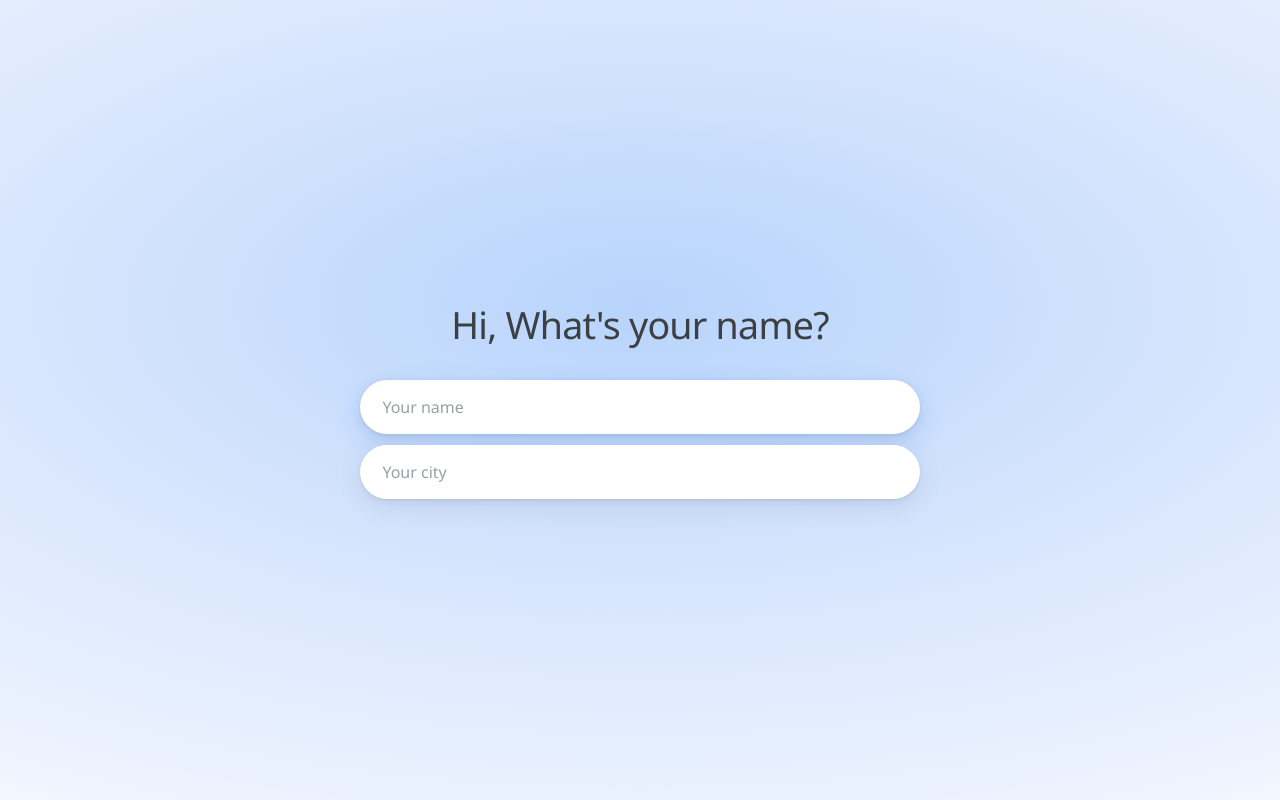
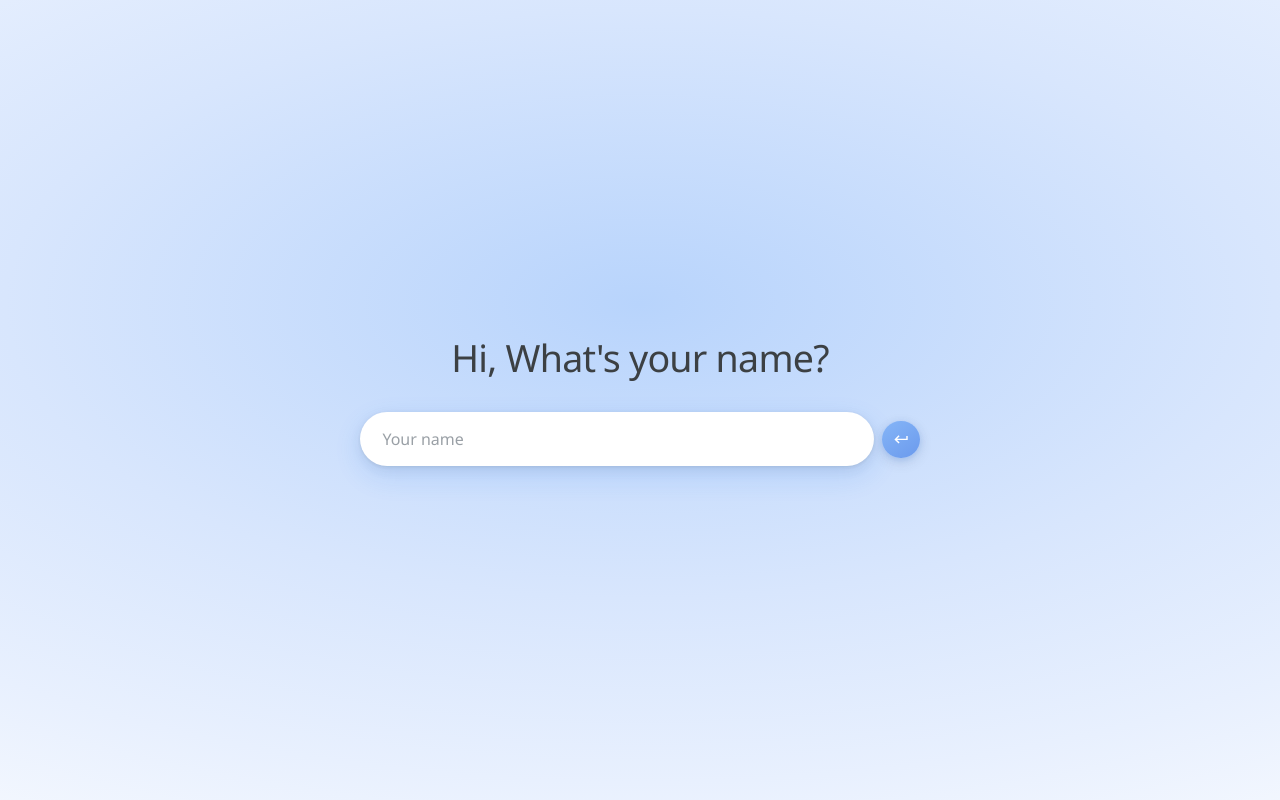
Before and after one commit to ethanmltth-web/Bluely, a PHP site: page /app.php in a window 1280 px wide. Run offline with PHP 8.4, Linux system fonts and the light colour scheme.

Commit message:
Add files via upload

```diff
--- a/app.php
+++ b/app.php
@@ -219,15 +219,6 @@ $emailRaw = 'guest';
              role="tabpanel"
              aria-label="Customisation panel" hidden>
       <h2 class="section-title">Customisation</h2>
-      <div class="customisation-card customisation-location-card">
-        <h3 class="customisation-title">Your city</h3>
-        <p class="customisation-hint">Local time in the header uses your city’s timezone.</p>
-        <form class="customisation-city-form" id="city-form">
-          <input type="text" class="add-link-input" id="city-input" placeholder="e.g. London, Tokyo" maxlength="80" autocomplete="address-level2" aria-label="Your city">
-          <button type="submit" class="add-link-btn">Save city</button>
-        </form>
-        <p class="customisation-city-status" id="city-form-status" hidden></p>
-      </div>
       <div class="customisation-card">
         <h3 class="customisation-title">Styles</h3>
         <div class="customisation-style-list">
@@ -251,10 +242,14 @@ $emailRaw = 'guest';
       <h1 class="welcome-screen-greeting" id="welcome-screen-greeting">Hi, What's your name?</h1>
       <form class="welcome-screen-form" id="welcome-screen-form">
         <div class="welcome-screen-input-wrap">
-          <input type="text" class="welcome-screen-input" id="welcome-screen-input" placeholder="Your name" maxlength="30" autocomplete="name" aria-label="Your name">
-        </div>
-        <div class="welcome-screen-input-wrap">
-          <input type="text" class="welcome-screen-input" id="welcome-city-input" placeholder="Your city" maxlength="80" autocomplete="address-level2" aria-label="Your city">
+          <div class="welcome-screen-field">
+            <input type="text" class="welcome-screen-input" id="welcome-screen-input" placeholder="Your name" maxlength="30" autocomplete="name" aria-label="Your name">
+            <button type="submit" class="welcome-screen-enter-btn" id="welcome-screen-enter-btn" aria-label="Enter">
+              <svg class="welcome-screen-enter-icon" viewBox="0 0 24 24" width="18" height="18" aria-hidden="true">
+                <path fill="currentColor" d="M19 7v4H5.83l3.58-3.59L8 6l-6 6 6 6 1.41-1.41L5.83 13H21V7h-2z"/>
+              </svg>
+            </button>
+          </div>
         </div>
       </form>
     </div>
@@ -362,12 +357,7 @@ $emailRaw = 'guest';
       var cityLabelEl = document.getElementById('app-city-label');
       var localClockSepEl = document.getElementById('app-local-clock-sep');
       var localTimeEl = document.getElementById('app-local-time');
-      var welcomeCityInput = document.getElementById('welcome-city-input');
-      var cityForm = document.getElementById('city-form');
-      var cityInput = document.getElementById('city-input');
-      var cityFormStatus = document.getElementById('city-form-status');
       var localClockTimer = null;
-      var cityResolveRequestId = 0;
       var welcomeScreen = document.getElementById('welcome-screen');
       var welcomeGreeting = document.getElementById('welcome-screen-greeting');
       var welcomeForm = document.getElementById('welcome-screen-form');
@@ -709,15 +699,6 @@ $emailRaw = 'guest';
         }
       }
 
-      function setUserCity(city) {
-        try {
-          localStorage.setItem(CITY_STORAGE_KEY, (city || '').trim());
-        } catch (e) {}
-        if (cityInput) cityInput.value = getUserCity();
-        if (welcomeCityInput) welcomeCityInput.value = getUserCity();
-        renderLocalClock();
-      }
-
       function getUserTimezone() {
         try {
           var stored = (localStorage.getItem(TIMEZONE_STORAGE_KEY) || '').trim();
@@ -802,80 +783,10 @@ $emailRaw = 'guest';
         localClockTimer = setInterval(renderLocalClock, 1000);
       }
 
-      function setCityFormStatus(message, isError) {
-        if (!cityFormStatus) return;
-        if (!message) {
-          cityFormStatus.hidden = true;
-          cityFormStatus.textContent = '';
-          cityFormStatus.classList.remove('is-error');
-          return;
-        }
-        cityFormStatus.hidden = false;
-        cityFormStatus.textContent = message;
-        cityFormStatus.classList.toggle('is-error', !!isError);
-      }
-
-      function resolveCityTimezone(city, callback) {
-        var query = (city || '').trim();
-        if (!query) {
-          callback(new Error('Enter a city name.'));
-          return;
-        }
-        var requestId = ++cityResolveRequestId;
-        var url = 'https://geocoding-api.open-meteo.com/v1/search?name=' + encodeURIComponent(query) + '&count=1&language=en&format=json';
-        fetch(url)
-          .then(function (res) {
-            if (!res.ok) throw new Error('Could not look up that city.');
-            return res.json();
-          })
-          .then(function (data) {
-            if (requestId !== cityResolveRequestId) return;
-            var hit = data && data.results && data.results[0];
-            if (!hit || !hit.timezone) {
-              callback(new Error('City not found. Try a nearby major city.'));
-              return;
-            }
-            callback(null, {
-              city: hit.name || query,
-              timezone: hit.timezone,
-              country: hit.country || ''
-            });
-          })
-          .catch(function (err) {
-            if (requestId !== cityResolveRequestId) return;
-            callback(err || new Error('Could not look up that city.'));
-          });
-      }
-
-      function saveUserCity(city, options) {
-        var opts = options || {};
-        var query = (city || '').trim();
-        if (!query) {
-          setUserCity('');
-          setUserTimezone(getBrowserTimezone());
-          setCityFormStatus('');
-          return;
-        }
-        if (!opts.silent) setCityFormStatus('Looking up timezone…', false);
-        resolveCityTimezone(query, function (err, result) {
-          if (err) {
-            if (!opts.silent) setCityFormStatus(err.message || 'Could not save city.', true);
-            return;
-          }
-          setUserCity(result.city);
-          setUserTimezone(result.timezone);
-          var status = 'Time set for ' + result.city;
-          if (result.country) status += ', ' + result.country;
-          status += '.';
-          if (!opts.silent) setCityFormStatus(status, false);
-        });
-      }
-
       function setWelcomeAskMode() {
         if (welcomeGreeting) welcomeGreeting.textContent = "Hi, What's your name?";
         if (welcomeForm) welcomeForm.hidden = false;
         if (welcomeInput) welcomeInput.value = getDisplayName();
-        if (welcomeCityInput) welcomeCityInput.value = getUserCity();
       }
 
       function setWelcomeBackMode(name) {
@@ -1055,13 +966,6 @@ $emailRaw = 'guest';
       }
 
       if (nameBtn) nameBtn.addEventListener('click', function () { openNamePrompt(true); });
-      if (cityForm && cityInput) {
-        cityInput.value = getUserCity();
-        cityForm.addEventListener('submit', function (e) {
-          e.preventDefault();
-          saveUserCity(cityInput.value, { silent: false });
-        });
-      }
       if (welcomeScreen) {
         welcomeScreen.addEventListener('click', function () {
           if (welcomeSequenceActive) return;
@@ -1077,10 +981,6 @@ $emailRaw = 'guest';
           if (!next) return;
           var wasAskingName = welcomeForm && !welcomeForm.hidden;
           setDisplayName(next);
-          if (welcomeCityInput) {
-            var cityNext = (welcomeCityInput.value || '').trim();
-            if (cityNext) saveUserCity(cityNext, { silent: true });
-          }
           if (wasAskingName && !welcomeIsEditMode) {
             runNiceToMeetYouSequence(next);
           } else {
@@ -1089,6 +989,15 @@ $emailRaw = 'guest';
         });
         welcomeForm.addEventListener('click', function (e) {
           e.stopPropagation();
+        });
+        welcomeInput.addEventListener('keydown', function (e) {
+          if (e.key !== 'Enter') return;
+          e.preventDefault();
+          if (typeof welcomeForm.requestSubmit === 'function') {
+            welcomeForm.requestSubmit();
+          } else {
+            welcomeForm.dispatchEvent(new Event('submit', { cancelable: true, bubbles: true }));
+          }
         });
       }
 
--- a/styles.css
+++ b/styles.css
@@ -667,8 +667,16 @@ body.welcome-screen-active:not(.welcome-screen-revealing-app) .page-transition {
   width: 100%;
 }
 
+.welcome-screen-field {
+  display: flex;
+  align-items: center;
+  gap: 0.55rem;
+  width: min(100%, 560px);
+}
+
 .welcome-screen-input {
-  width: min(100%, 560px);
+  flex: 1;
+  min-width: 0;
   margin: 0;
   padding: 1rem 1.4rem;
   border: none;
@@ -690,11 +698,50 @@ body.welcome-screen-active:not(.welcome-screen-revealing-app) .page-transition {
   color: #9aa0a6;
 }
 
-.welcome-screen-input:focus {
+.welcome-screen-field:focus-within .welcome-screen-input {
   box-shadow:
     0 1px 3px rgba(60, 64, 67, 0.1),
     0 4px 12px rgba(60, 64, 67, 0.08),
     0 10px 28px rgba(26, 115, 232, 0.14);
+}
+
+.welcome-screen-enter-btn {
+  flex-shrink: 0;
+  width: 2.35rem;
+  height: 2.35rem;
+  margin: 0;
+  padding: 0;
+  border: none;
+  border-radius: 50%;
+  display: inline-flex;
+  align-items: center;
+  justify-content: center;
+  background: linear-gradient(145deg, var(--tidal-accent), var(--tidal-accent-deep));
+  color: #fff;
+  cursor: pointer;
+  box-shadow:
+    0 2px 6px rgba(107, 154, 237, 0.35),
+    0 4px 14px rgba(60, 64, 67, 0.12);
+  transition: transform 0.18s ease, filter 0.18s ease, box-shadow 0.18s ease;
+}
+
+.welcome-screen-enter-icon {
+  display: block;
+  width: 1.05rem;
+  height: 1.05rem;
+}
+
+.welcome-screen-enter-btn:hover {
+  filter: brightness(1.06);
+  transform: scale(1.04);
+  box-shadow:
+    0 3px 10px rgba(107, 154, 237, 0.42),
+    0 6px 18px rgba(60, 64, 67, 0.14);
+}
+
+.welcome-screen-enter-btn:active {
+  transform: scale(0.96);
+  opacity: 0.94;
 }
 
 @media (prefers-reduced-motion: reduce) {
```
Also changed, not shown: app.html (+17 -108 lines).
